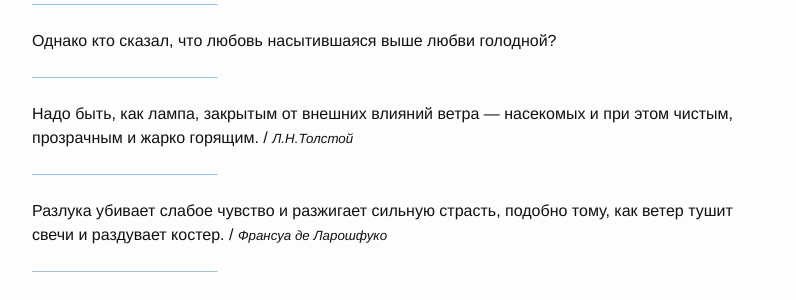
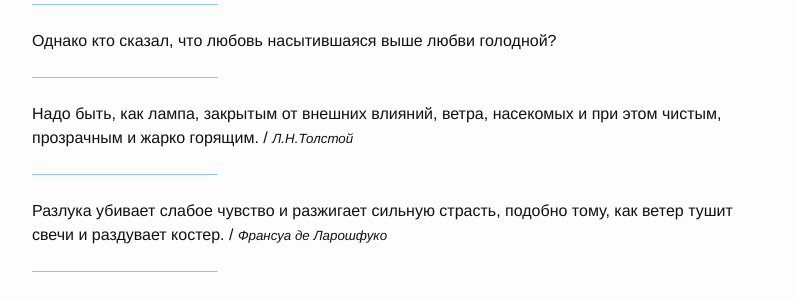
Before and after one commit to beeos/beeos.github.io, a Jekyll site: the page built from cites.md, in a window 1280 px wide and 900 px high, scrolled down 21600 px. Shown: the part 155-455 px from the top of the window, without its empty margins (238-1034 px from the left). Built offline with Jekyll 4.4.1, drawn with Linux system fonts in a browser that asks for light colours; nearby versions of some CDN libraries.

```diff
--- a/_data/cites.yml
+++ b/_data/cites.yml
@@ -623,7 +623,7 @@
 
 - text: "Однако кто сказал, что любовь насытившаяся выше любви голодной?"
 
-- text: "Надо быть, как лампа, закрытым от внешних влияний ветра — насекомых и при этом чистым, прозрачным и жарко горящим."
+- text: "Надо быть, как лампа, закрытым от внешних влияний, ветра, насекомых и при этом чистым, прозрачным и жарко горящим."
   author: "Л.Н.Толстой"
 
 - text: "Разлука убивает слабое чувство и разжигает сильную страсть, подобно тому, как ветер тушит свечи и раздувает костер."
```
